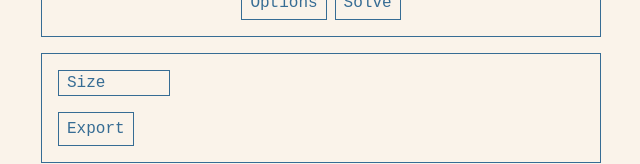
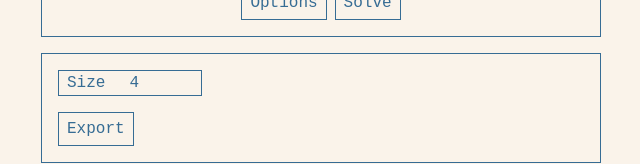
Before and after one commit to avavuvu/beatmeatboggle, a SvelteKit app: page /solver in a window 1280 px wide. Both pictures are taken after a click on the button "Options". Shown: the part 669-833 px from the top of the page, without its empty margins (319-959 px from the left). Built offline with nearby package versions, Linux system fonts and the light colour scheme; a web font is replaced by a local one.

Commit message:
solver sizing hotfix

```diff
--- a/src/routes/solver/+page.svelte
+++ b/src/routes/solver/+page.svelte
@@ -60,7 +60,7 @@
 
             {#each {length: size * size}, i}
                     <div class="tile aspect-square min-w-0 border-surface bg-board focus-within:bg-muted transition-colors">
-                        <label for="input-{i}" class="w-full min-w-0 min-h-0 h-full text-center text-tile-letter inline-flex justify-center items-center">
+                        <label for="input-{i}" class="w-full min-h-0 min-w-12 sm:min-w-24 h-full text-center text-tile-letter inline-flex justify-center items-center">
                             <input
                                 id="input-{i}"
                                 size="1"
@@ -92,9 +92,9 @@
 
         {#if showOptions}
             <div class="border p-4 my-4 flex flex-col gap-4" transition:slide>
-                <div class="border flex items-center justify-center gap-2 px-2 w-min">
+                <div class="border flex items-center  gap-2 px-2 w-min">
                     <label for="size">Size</label>
-                    <input name="size" id="size" class="px-4 outline-0 w-12" type="number" bind:value={size} min="2" max="7"/>
+                    <input name="size" id="size" class="px-4 outline-0 w-20" type="number" bind:value={size} min="2" max="7"/>
                 </div>
 
                 <div class="flex flex-col gap-2">
```
